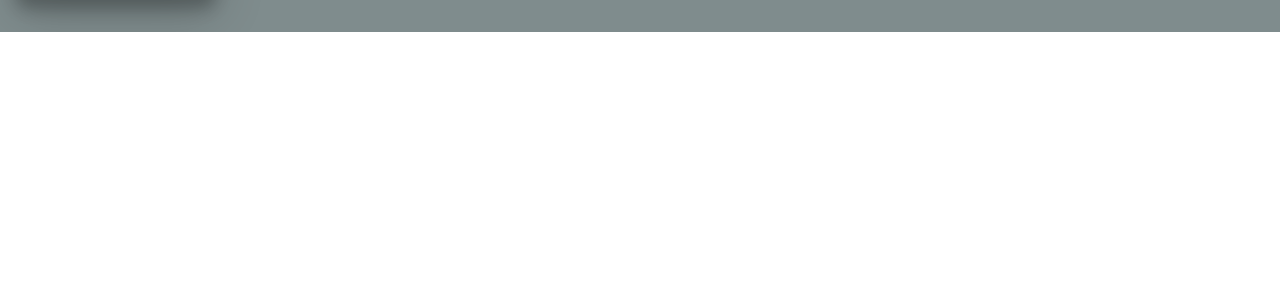
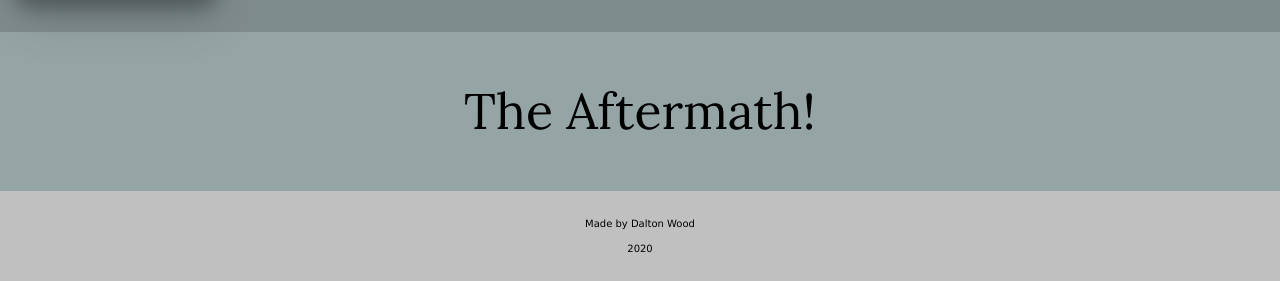
Before and after one commit to DaltonJWood/DaltonJWood.github.io, a plain HTML site: page index.html in a window 1280 px wide. Shown: the part 1051-1332 px from the top of the page. Before the commit the page ends 1083 px from the top, so only its background shows below. Drawn offline with nearby package versions, Linux system fonts and the light colour scheme; a web font is replaced by a local one.

Commit message:
Update index.html

```diff
--- a/index.html
+++ b/index.html
@@ -50,5 +50,16 @@ box-shadow: 0 12px 16px 0 rgba(0,0,0,0.24), 0 17px 50px 0 rgba(0,0,0,0.19);">
 
   </div>
 
+<div style="padding: 32px; background-color: #95a5a6">
+    <h3 class="w3-center" style="font-family: Lora; font-size: 50px;"> The Aftermath!</h3>
+
+
+    </div>
+
+
+    <div class="" style="padding: 15px; background-color: #C0C0C0">
+    <p class="w3-center" style="font-size: 10px;">Made by Dalton Wood</p>
+       <p class="w3-center" style="font-size:10px">2020</p></div>
+
     </body>
 </html>
```
